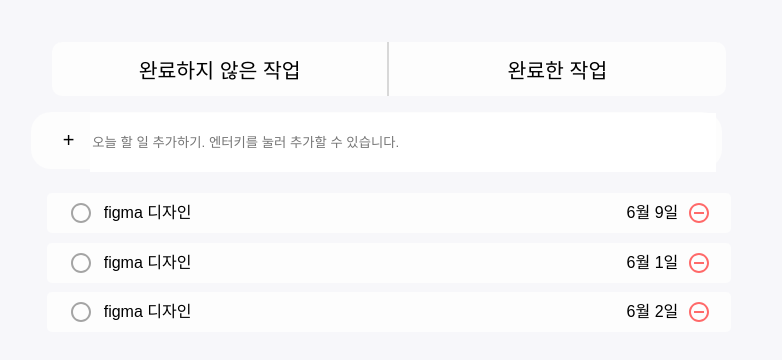
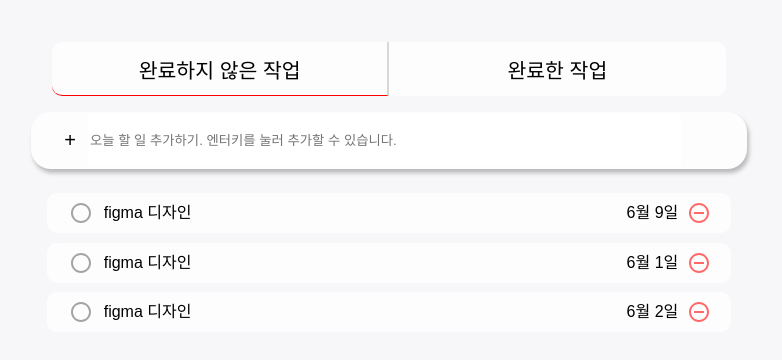
Before and after one commit to yoon5450/Team_GrowWeed_To-Do-List, a plain HTML site: page index.html in a window 1280 px wide. Shown: the part 182-542 px from the top of the page, without its empty margins (251-1033 px from the left). Drawn offline with nearby package versions, Linux system fonts and the light colour scheme; files whose address does not match are found by name; a web font is replaced by a local one.

Commit message:
some style modification

```diff
--- a/style.css
+++ b/style.css
@@ -41,6 +41,7 @@ header {
 #select-incomplete-btn {
   border-radius: 10px 0 0 10px;
   border-right: 2px solid #d8d8d8;
+  border-bottom: red solid 1px;
   font-size: 1.6vw;
 }
 
@@ -54,18 +55,22 @@ header {
 .add-todo-section {
   width: 100%;
   margin-bottom: 3vh;
+  text-align: center;
 }
 
 #add-todo-form {
   height: 7.1vh;
-  width: 54vw;
+  display: flex;
+  align-items: center;
+  width: 56vw;
   background-color: #fdfdfd;
   border-radius: 20px;
+  box-shadow: 2px 4px 4px #00000040
 }
 
 #add-todo-input {
-  height: 100%;
-  width: 90%;
+  height: 90%;
+  width: 46vw;
   border: 0px;
 }
 
@@ -98,7 +103,7 @@ header {
   align-items: center;
   padding: 0 1.2vw;
   background-color: #fdfdfd;
-  border-radius: 5px;
+  border-radius: 10px;
   margin-bottom: 1.2vh;
 }
 
```
